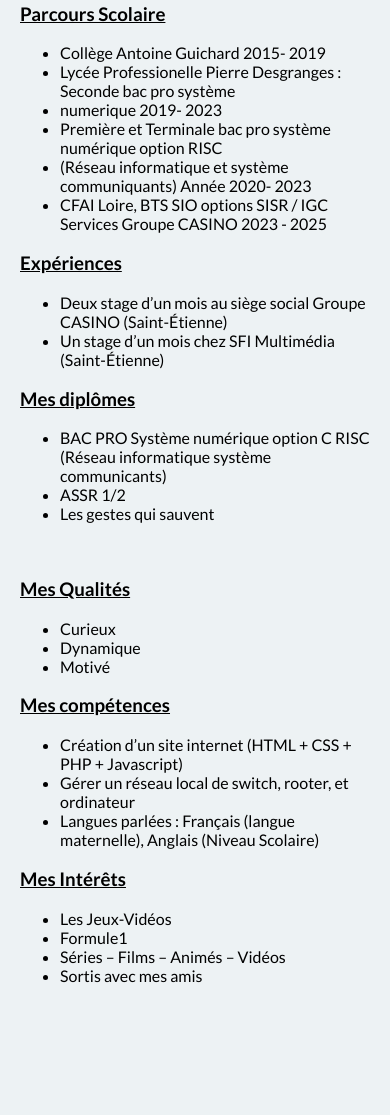
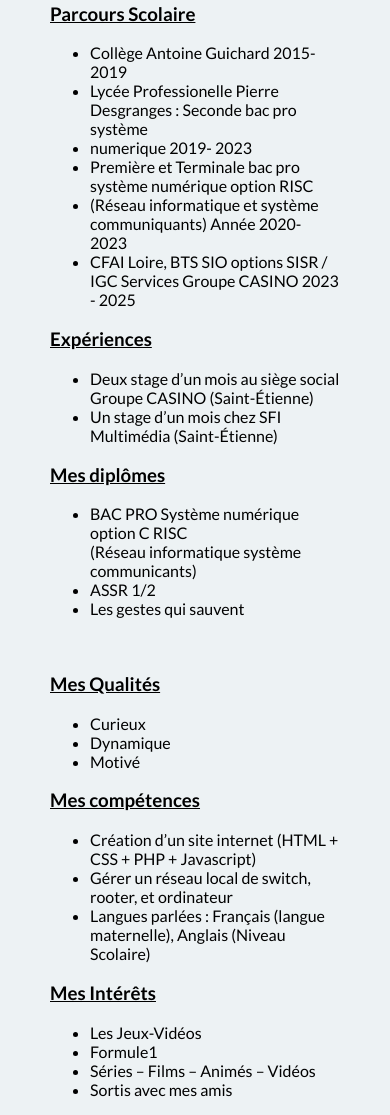
Before and after one commit to MatheoMoreira/cv_matheo_moreira, a plain HTML site: page index.html in a window 390 px wide. Shown: the part 205-1320 px from the top of the page. Before the commit the page ends 1206 px from the top, so only its background shows below. Drawn offline with Linux system fonts and the light colour scheme.

Commit message:
RESPONSIVE

```diff
--- a/css/style.css
+++ b/css/style.css
@@ -59,12 +59,12 @@ li {
 .div-left {
     float: left;
     margin-top: 20px;
-    margin-left: 20px;
-    margin-right: 20px;
+    margin-left: 50px;
+    margin-right: 50px;
 }
 .div-right {
     float: right;
     margin-top: 20px;
-    margin-right: 20px;
-    margin-left: 20px;
+    margin-right: 50px;
+    margin-left: 50px;
 }
```
